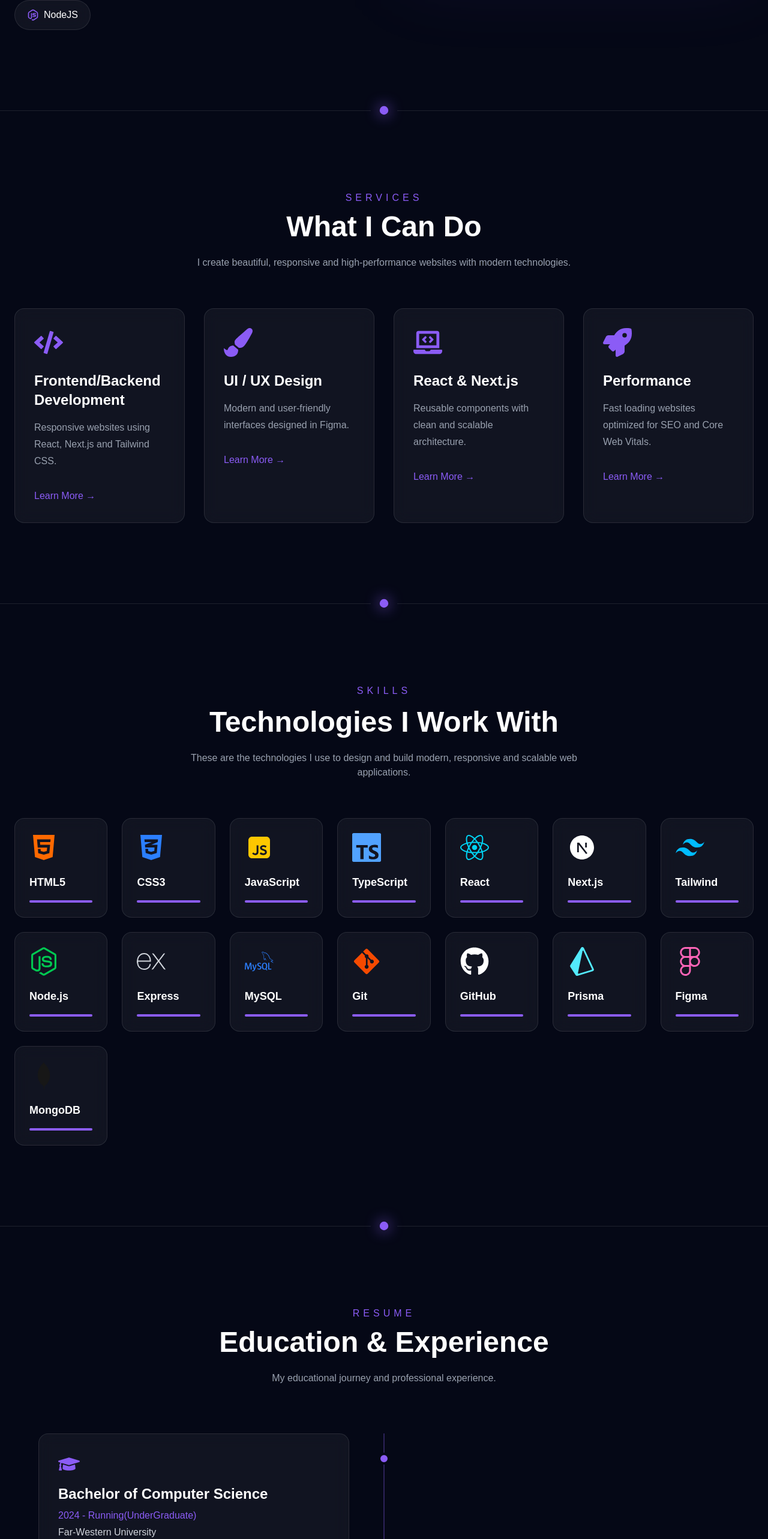
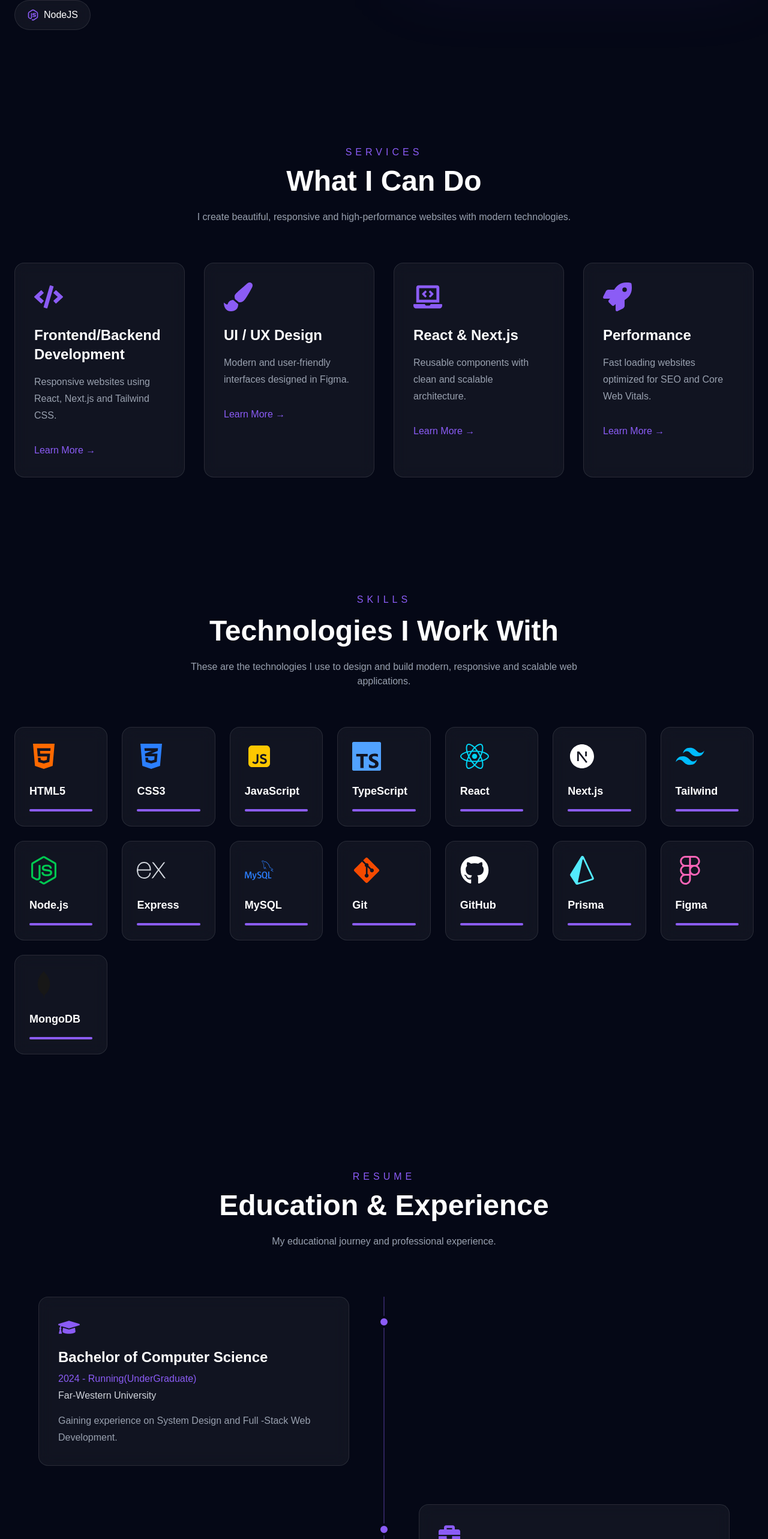
Before and after one commit to ayushpant-ui/Portfolio_New, a Next.js app in the folder app/: page / in a window 1280 px wide. Shown: the part 1476-4042 px from the top of the page at 60% size. Built offline with nearby package versions, Linux system fonts and the light colour scheme.

Commit message:
Checking Problem

```diff
--- a/app/src/app/page.js
+++ b/app/src/app/page.js
@@ -11,15 +11,15 @@ export default function Home() {
 <>
 <Hero />
 <About />
-<Divider />
+{/* <Divider /> */}
 <Services />
-<Divider />
+{/* <Divider /> */}
 <Skill />
-<Divider />
+{/* <Divider /> */}
 <Resume />
-<Divider />
+{/* <Divider /> */}
 <Project />
-<Divider />
+{/* <Divider /> */}
 <Contact />
 </>
   );
```
